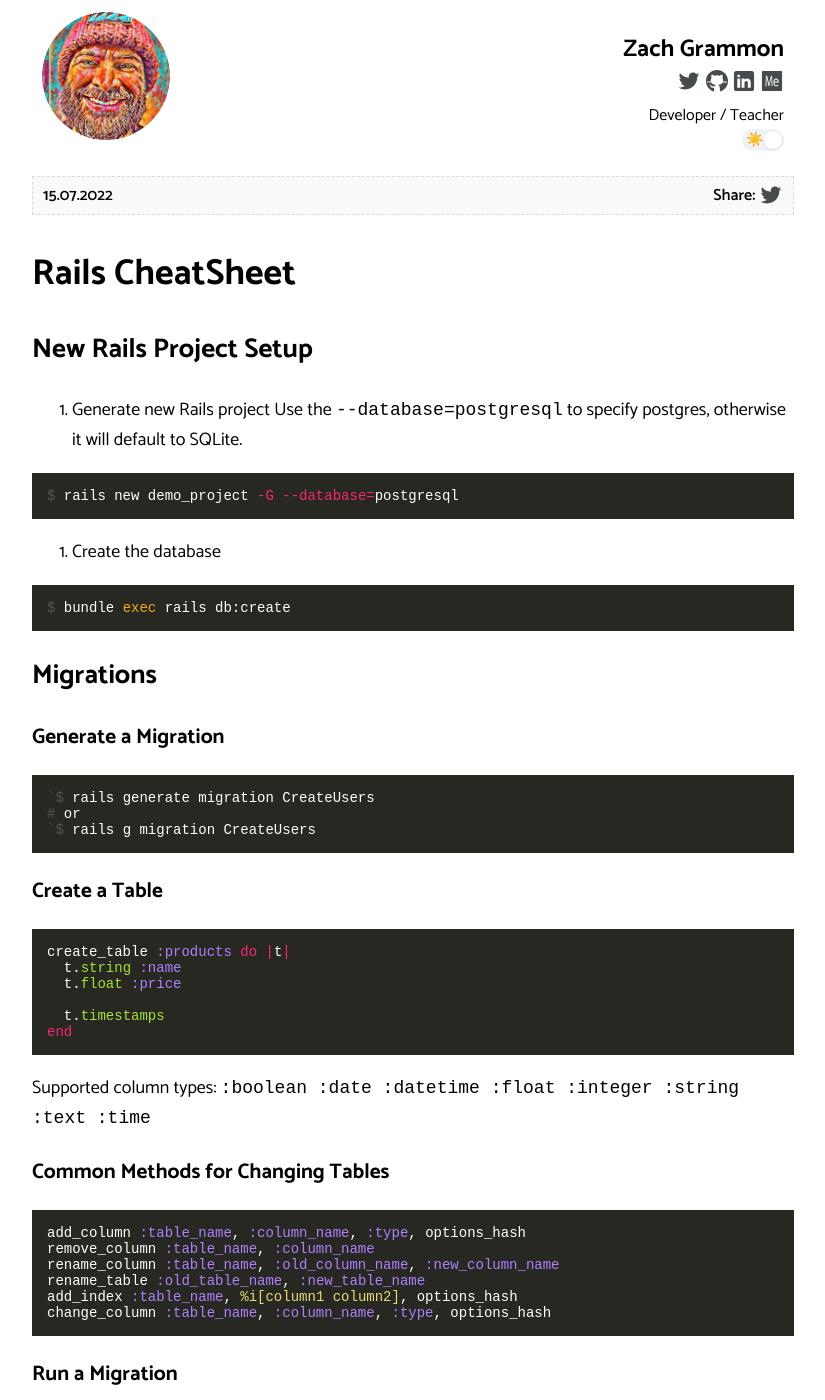
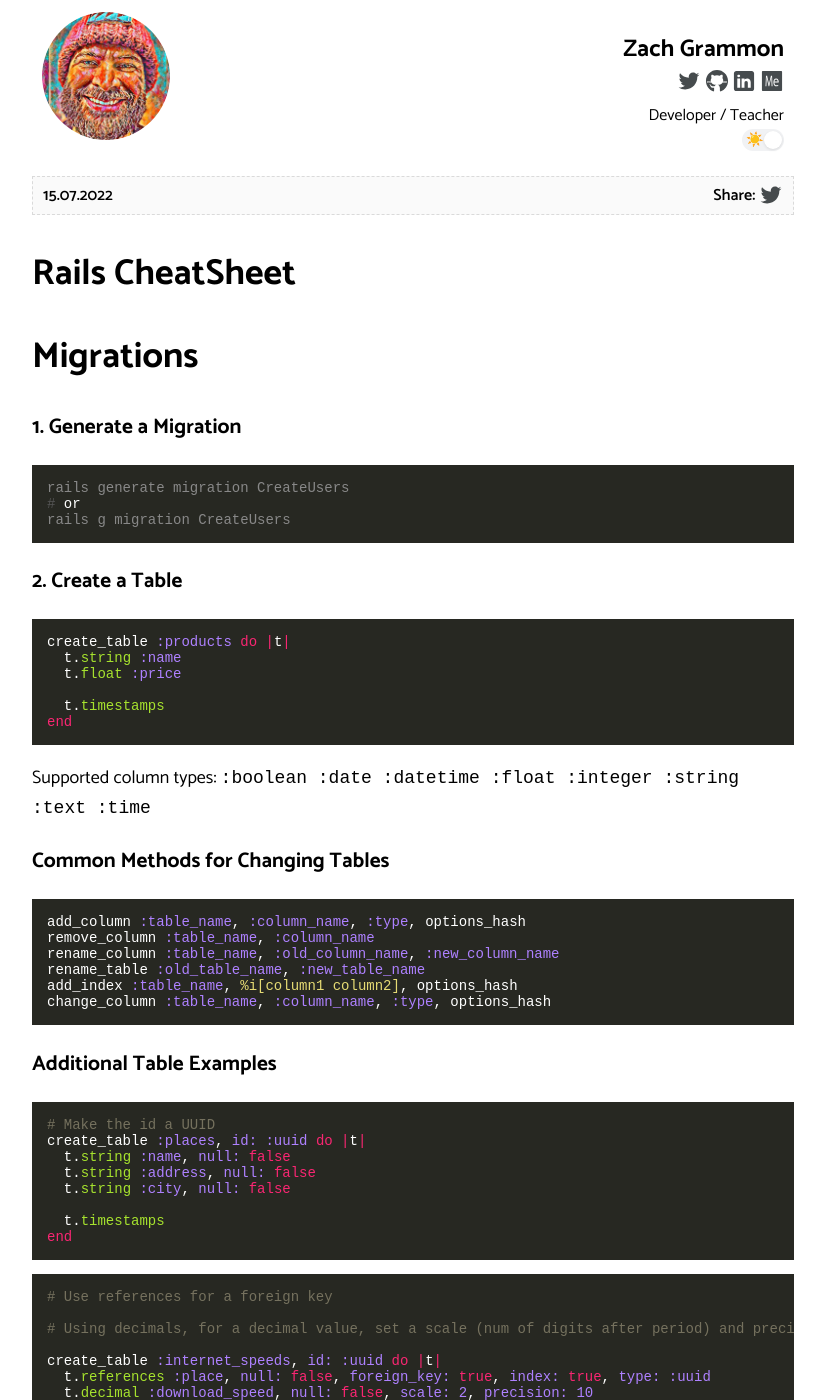
Before and after one commit to zacgra/zacgra.github.io, a Jekyll site: the page built from _posts/2022-07-15-Rails-CheatSheet.md, in a window 1280 px wide and 1400 px high. Shown: the whole window, without its empty margins (227-1052 px from the left). Built offline with Jekyll 4.4.1, drawn with Linux system fonts in a browser that asks for light colours; some of the changed text lies outside the part shown.

Commit message:
Update Rails Cheatsheet

````diff
--- a/_posts/2022-07-15-Rails-CheatSheet.md
+++ b/_posts/2022-07-15-Rails-CheatSheet.md
@@ -6,32 +6,17 @@ categories: Code
 tags: [ruby, rails]
 ---
 
-## New Rails Project Setup
+# Migrations
 
-1. Generate new Rails project
-   Use the `--database=postgresql` to specify postgres, otherwise it will default to SQLite.
+### 1. Generate a Migration
 
 ```console
-$ rails new demo_project -G --database=postgresql
+rails generate migration CreateUsers
+# or
+rails g migration CreateUsers
 ```
 
-2.  Create the database
-
-```console
-$ bundle exec rails db:create
-```
-
-## Migrations
-
-### Generate a Migration
-
-```console
-`$ rails generate migration CreateUsers
-# or
-`$ rails g migration CreateUsers
-```
-
-### Create a Table
+### 2. Create a Table
 
 ```rb
 create_table :products do |t|
@@ -55,17 +40,44 @@ add_index :table_name, %i[column1 column2], options_hash
 change_column :table_name, :column_name, :type, options_hash
 ```
 
+### Additional Table Examples
+
+```rb
+# Make the id a UUID
+create_table :places, id: :uuid do |t|
+  t.string :name, null: false
+  t.string :address, null: false
+  t.string :city, null: false
+
+  t.timestamps
+end
+```
+
+```rb
+# Use references for a foreign key
+
+# Using decimals, for a decimal value, set a scale (num of digits after period) and precision (total numbers)
+
+create_table :internet_speeds, id: :uuid do |t|
+  t.references :place, null: false, foreign_key: true, index: true, type: :uuid
+  t.decimal :download_speed, null: false, scale: 2, precision: 10
+  t.string :download_units, null: false
+
+  t.timestamps
+end
+```
+
 <!-- ### Adding Column Modifiers -->
 
-### Run a Migration
+### 3. Create a table by running your migration
 
-- Edit a migration by running a new migration to make changes to your table. Don't edit after migration.
+Edit a migration by running a new migration to make changes to your table. Don't edit after migration.
 
 ```console
 rails db:migrate
 ```
 
-## Models
+# Models
 
 ### Associations
 
@@ -124,7 +136,7 @@ class Patient < ApplicationRecord
   )
 ```
 
-### Validation
+## Validation
 
 Validations are defined inside models.
 Constraints are defined inside migrations.
````
